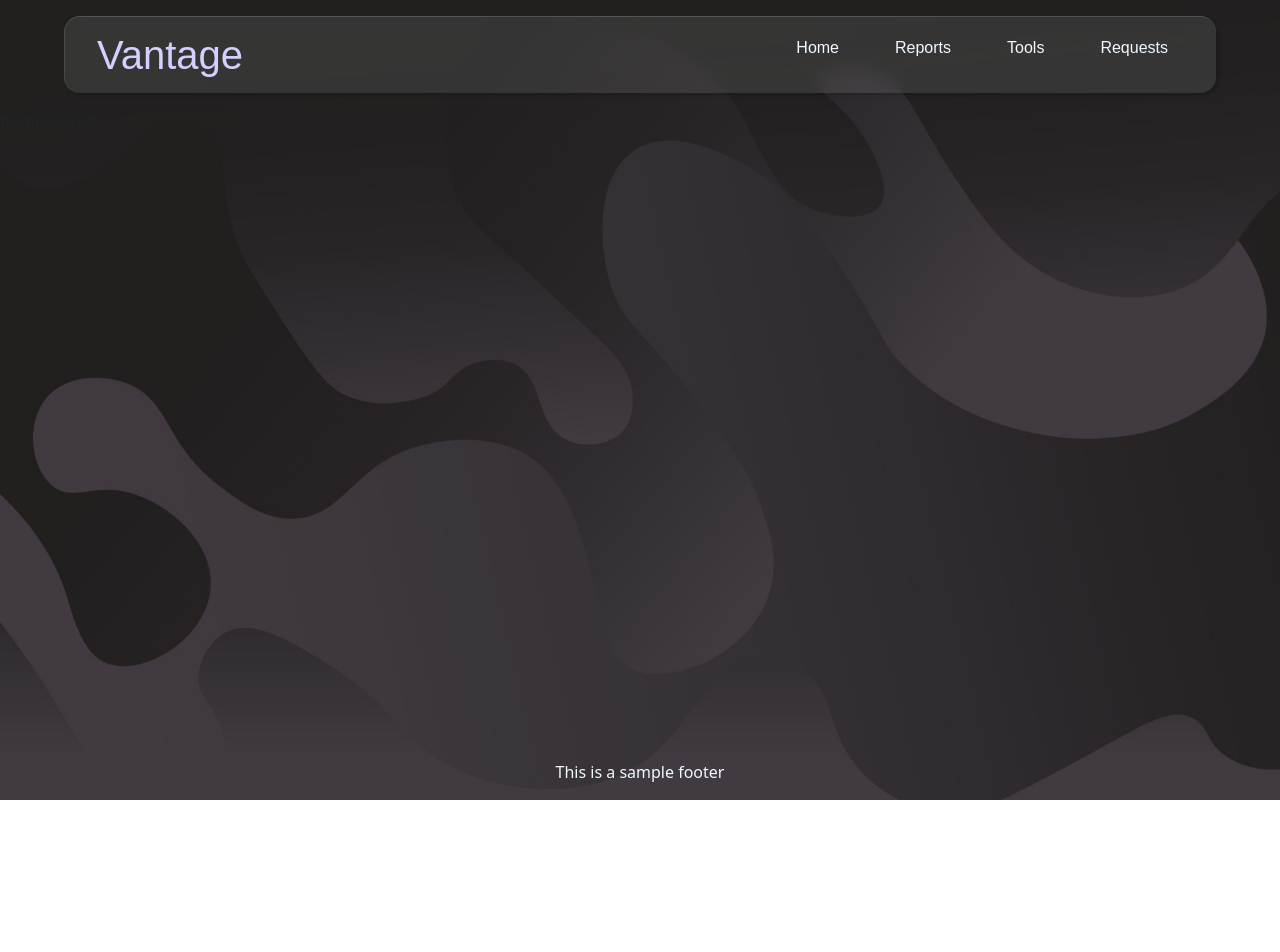
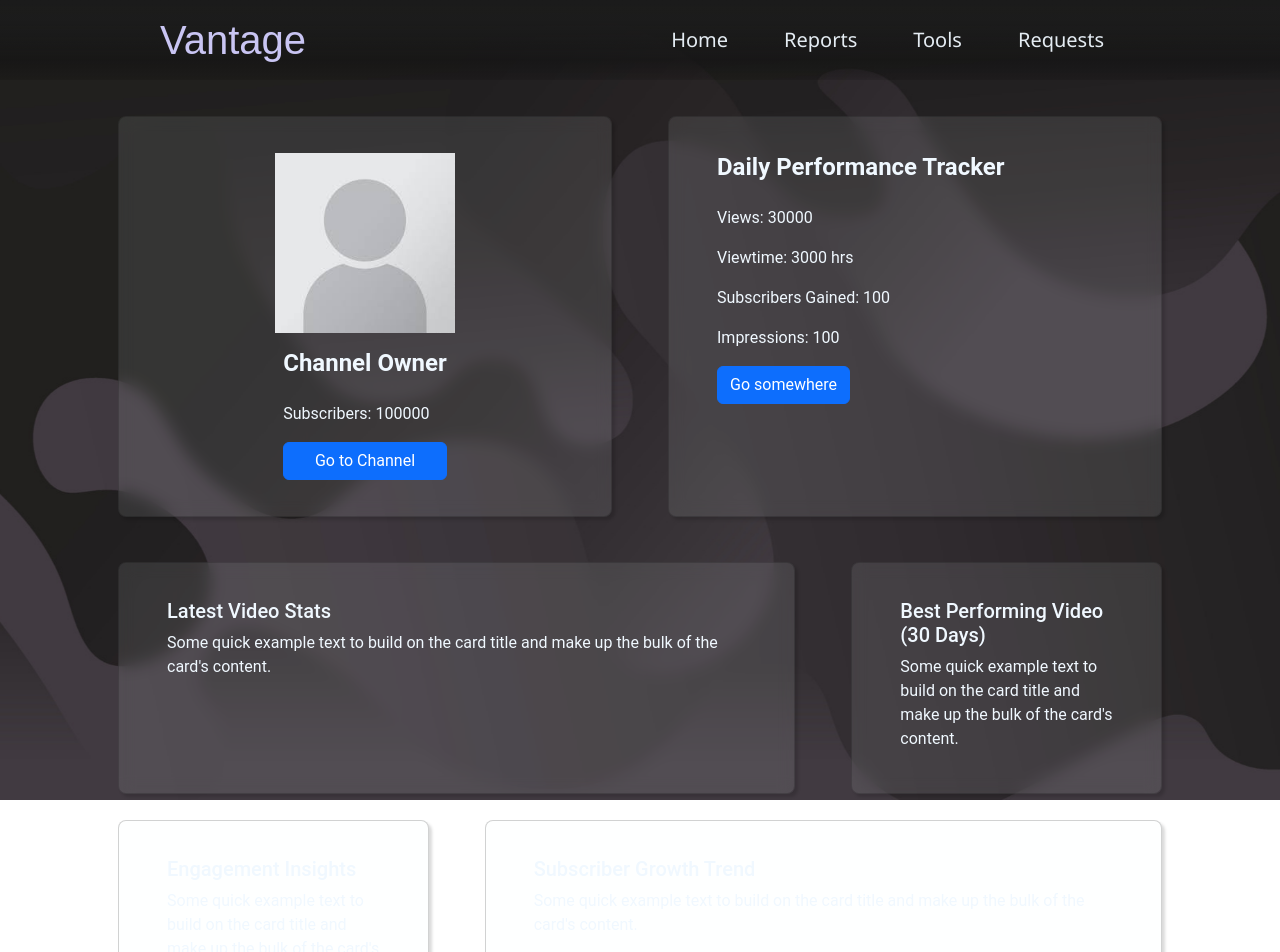
Before and after one commit to whykay17/vantageFrontendV1, an Angular app: page / in a window 1280 px wide. Shown: the top 952 px of the page. Before the commit the page ends 800 px from the top, so only its background shows below. Built offline with nearby package versions, Linux system fonts and the light colour scheme; a web font is replaced by a local one.

Commit message:
home and reports base frontend design

```diff
--- a/src/app/app.component.css
+++ b/src/app/app.component.css
@@ -0,0 +1,9 @@
+:host {
+    display: flex;
+    flex-direction: column;
+    min-height: 100vh;
+}
+
+.content {
+    flex: 1;
+}
--- a/src/app/app.component.html
+++ b/src/app/app.component.html
@@ -1,7 +1,8 @@
 <app-background></app-background>
 
 <app-navbar></app-navbar>
-
-<router-outlet />
+<div class="content">
+    <router-outlet />
+</div>
 
 <app-footer></app-footer>
--- a/src/app/footer/footer.component.css
+++ b/src/app/footer/footer.component.css
@@ -1,7 +1,9 @@
 .footer{
-    position: fixed;
     width: 100%;
-    text-align: center;
-    bottom: 0;
-    color: aliceblue;
+    margin-top: 2rem;
+    height:3rem;
+    display: flex;
+    justify-content: center;
+    align-items: center;
+    color: var(--primaryColor);
 }
--- a/src/app/home/home.component.css
+++ b/src/app/home/home.component.css
@@ -0,0 +1,31 @@
+.container{
+    padding:2.5vh 2.5vw;
+    font-family: var(--font1);
+}
+
+.card{
+    padding: 2.5vh 2.5vw;
+    margin:1rem;
+    height: 90%;
+    transition: 0.3s ease-in-out;
+    color:var(--textColor);
+
+    .profile{
+        display: flex;
+        align-self: center;
+        justify-self: center;
+        height:50%;
+        width:auto;
+    }
+
+    .cardTitle{
+        font-size: 1.5rem;
+        font-weight: 600;
+        padding-bottom: 1rem;
+    }
+}
+
+.card:hover{
+    transform: scale(1.05);
+    transition: 0.3s ease-in-out;
+}
--- a/src/app/home/home.component.html
+++ b/src/app/home/home.component.html
@@ -1 +1,81 @@
-<p>home works!</p>
+<div class="container">
+    <div class="row">
+        <div class="col-md-6">
+            <div class="card flex-center glass">
+                <img class="profile" src="assets\profile.jpeg" alt="Card image cap">
+                <div class="flex-column pt1">
+                    <h5 class="cardTitle">Channel Owner</h5>
+                    <p class="">Subscribers: 100000</p>
+                    <a href="#" class="btn btn-primary">Go to Channel</a>
+                </div>
+            </div>
+        </div>
+        <div class="col-md-6">
+            <div class="card glass">
+                <div class="card-body">
+                    <h5 class="cardTitle">Daily Performance Tracker</h5>
+                    <p>Views: 30000</p>
+                    <p>Viewtime: 3000 hrs</p>
+                    <p>Subscribers Gained: 100</p>
+                    <p>Impressions: 100</p>
+                    <a href="#" class="btn btn-primary">Go somewhere</a>
+                </div>
+            </div>
+        </div>
+    </div>
+    <div class="row">
+        <div class="col-md-8">
+            <div class="card glass">
+                <div class="card-body">
+                    <h5 class="card-title">Latest Video Stats</h5>
+                    <p class="card-text">Some quick example text to build on the card title and make up the bulk of the card's content.</p>
+                </div>
+            </div>
+        </div>
+        <div class="col-md-4">
+            <div class="card glass">
+                <div class="card-body">
+                    <h5 class="card-title">Best Performing Video (30 Days)</h5>
+                    <p class="card-text">Some quick example text to build on the card title and make up the bulk of the card's content.</p>
+                </div>
+            </div>
+        </div>
+    </div>
+    <div class="row">
+        <div class="col-md-4">
+            <div class="card glass">
+                <div class="card-body">
+                    <h5 class="card-title">Engagement Insights</h5>
+                    <p class="card-text">Some quick example text to build on the card title and make up the bulk of the card's content.</p>
+                </div>
+            </div>
+        </div>
+        <div class="col-md-8">
+            <div class="card glass">
+                <div class="card-body">
+                    <h5 class="card-title">Subscriber Growth Trend</h5>
+                    <p class="card-text">Some quick example text to build on the card title and make up the bulk of the card's content.</p>
+                </div>
+            </div>
+        </div>
+    </div>
+    <div class="row">
+        <div class="col-md-8">
+            <div class="card glass">
+                <div class="card-body">
+                    <h5 class="card-title">Audience Insights</h5>
+                    <p class="card-text">Some quick example text to build on the card title and make up the bulk of the card's content.</p>
+                </div>
+            </div>
+        </div>
+        <div class="col-md-4">
+            <div class="card glass">
+                <div class="card-body">
+                    <h5 class="card-title">Traffic Sources</h5>
+                    <p class="card-text">Some quick example text to build on the card title and make up the bulk of the card's content.</p>
+                </div>
+            </div>
+        </div>
+    </div>
+
+</div>
--- a/src/app/navbar/navbar.component.css
+++ b/src/app/navbar/navbar.component.css
@@ -1,9 +1,45 @@
+.navContainer{
+    position: fixed;
+    z-index: 1;
+    height: 5rem;
+    width: 100%;
+    display: flex;
+    justify-self: center;
+    align-items: center;
+    justify-content: center;
+    transition: opacity 0.3s ease-in-out;
+    background-image: linear-gradient(
+        rgb(28, 28, 28),
+        rgba(28, 28, 28, 0.92),
+        rgba(26, 26, 26, 0.80),
+        rgba(20, 20, 20, 0.65),
+        rgba(0, 0, 0, 0)
+    );
+
+}
+
+.navContainer:hover{
+    opacity: 0.95;
+    background-image: linear-gradient(
+        rgb(28, 28, 28),
+        rgba(28, 28, 28, 0.98),
+        rgba(26, 26, 26, 0.92),
+        rgba(20, 20, 20, 0.75),
+        rgba(0, 0, 0, 0.1)
+    );
+    transition: 5s ease-in-out;
+}
+
+.navSpacer{
+    height:5rem;
+}
+
 nav {
     display: flex;
     justify-content: space-between;
     align-items: center;
-    width: 90%;
-    margin: 16px 5%;
+    width: 80%;
+    margin: 1rem 5%;
     z-index: 100;
 }
 
@@ -23,18 +59,26 @@ nav {
         justify-content: center;
         gap: 24px;
         padding: 0 32px;
+        margin: 0;
     }
 
     li {
         list-style: none;
+        transition: 0.3s ease-in-out;
+    }
+
+    li:hover{
+        transform: scale(1.1);
     }
 
     a {
+        font-size: 1.25rem;
         cursor: pointer;
         text-decoration: none;
         color: var(--textColor);
-        font-family: Arial, Helvetica, sans-serif;
+        font-family: 'Segoe UI', Tahoma, Geneva, Verdana, sans-serif;
         padding: 8px 16px;
+        transition: 0.2s ease-in-out;
     }
 
     a:hover {
--- a/src/app/navbar/navbar.component.html
+++ b/src/app/navbar/navbar.component.html
@@ -2,7 +2,8 @@
 <link rel="preconnect" href="https://fonts.gstatic.com" crossorigin>
 <link href="https://fonts.googleapis.com/css2?family=Gugi&display=swap" rel="stylesheet">
 
-<nav id="navbar"class="glass">
+<div class="navContainer">
+    <nav id="navbar">
         <div class="logo">
             <span>
                 Vantage
@@ -22,7 +23,8 @@
             </div>
         </div>
     </nav>
-
+</div>
+<div class="navSpacer"></div>
 <div class="menuContainer" [class.active]="isMenuOpen">
     <div class="menu">
         <div class="menuContent">
--- a/src/app/reports/reports.component.css
+++ b/src/app/reports/reports.component.css
@@ -1,19 +1,23 @@
 .container {
-    max-width: 900px;
+    display: flex;
+    align-self: center;
+    justify-self: center;
+    align-content: center;
+    justify-content: center;
+    margin: 2.5vw;
   }
 
   .reportGrid {
-    display: grid;
-    grid-template-columns: repeat(auto-fit, minmax(250px, 1fr));
-    gap: 20px;
-    padding:2rem;
+    padding:1rem;
   }
 
   .reportCard {
-    padding: 20px;
+    height:10rem;
+    padding: 2rem;
+    margin:1rem 2.5rem;
     border-radius: 8px;
     text-align: center;
-    transition: transform 0.3s ease, opacity 0.3s ease;
+    transition: 0.3s ease-in-out;
     cursor: pointer;
     font:var(--font1);
     color: var(--textColor);
@@ -23,7 +27,6 @@
     transform: scale(1.05);
   }
 
-  /* Report Popup Modal */
   .reportModal {
     position: fixed;
     top: 0;
--- a/src/app/reports/reports.component.html
+++ b/src/app/reports/reports.component.html
@@ -1,10 +1,12 @@
 <div class="container mt-4">
-    <div class="reportGrid">
+    <div class="reportGrid row">
         @for (report of reports; track $index) {
+          <div class="col-md-6 p1">
             <div class="reportCard glass" (click)="openReport($index)">
-                <h4>{{ report.title }}</h4>
-                <p>{{ report.description }}</p>
+              <h4>{{ report.title }}</h4>
+              <p>{{ report.description }}</p>
             </div>
+          </div>
         }
     </div>
   </div>
@@ -21,5 +23,5 @@
             sandbox="allow-storage-access-by-user-activation allow-scripts allow-same-origin allow-popups allow-popups-to-escape-sandbox">
           </iframe>
         </div>
-      </div>
+    </div>
    }
--- a/src/app/reports/reports.component.ts
+++ b/src/app/reports/reports.component.ts
@@ -10,6 +10,36 @@ import { DomSanitizer,SafeResourceUrl } from '@angular/platform-browser';
 })
 export class ReportsComponent {
   reports = [
+    {
+      title: 'Sales Report',
+      description: 'Monthly sales analysis',
+      url: this.sanitize('https://lookerstudio.google.com/embed/reporting/f97c925e-43c8-44f8-82b9-d3a658343df7/page/U0wsE')
+    },
+    {
+      title: 'User Activity',
+      description: 'Weekly engagement overview',
+      url: this.sanitize('https://lookerstudio.google.com/embed/reporting/your-report-url/page/xyz')
+    },
+    {
+      title: 'Revenue Insights',
+      description: 'Quarterly revenue growth',
+      url: this.sanitize('https://lookerstudio.google.com/embed/reporting/your-other-report-url/page/abc')
+    },
+    {
+      title: 'Sales Report',
+      description: 'Monthly sales analysis',
+      url: this.sanitize('https://lookerstudio.google.com/embed/reporting/f97c925e-43c8-44f8-82b9-d3a658343df7/page/U0wsE')
+    },
+    {
+      title: 'User Activity',
+      description: 'Weekly engagement overview',
+      url: this.sanitize('https://lookerstudio.google.com/embed/reporting/your-report-url/page/xyz')
+    },
+    {
+      title: 'Revenue Insights',
+      description: 'Quarterly revenue growth',
+      url: this.sanitize('https://lookerstudio.google.com/embed/reporting/your-other-report-url/page/abc')
+    },
     {
       title: 'Sales Report',
       description: 'Monthly sales analysis',
--- a/src/styles.css
+++ b/src/styles.css
@@ -22,10 +22,18 @@
 
 
 .glass{
-    background-color: rgba(240, 248, 255, 0.098);
-    border-radius: 1rem;
+    background-color: rgba(240, 248, 255, 0.098) !important;
+    border-radius: 0.5rem!important;
     backdrop-filter: blur(0.5rem);
     border-top: 1px solid rgba(255, 255, 255, 0.15);
     border-left: 1px solid rgba(255, 255, 255, 0.1);
     box-shadow: 3px 3px 3px rgba(0, 0, 0, 0.147);
 }
+
+.pt1{
+    padding-top: 1rem;
+}
+
+.p1{
+    padding: 1rem;
+}
```
Also changed, not shown: src/assets/profile.jpeg (added). Lines whose indentation alone changed are shown as unchanged.
